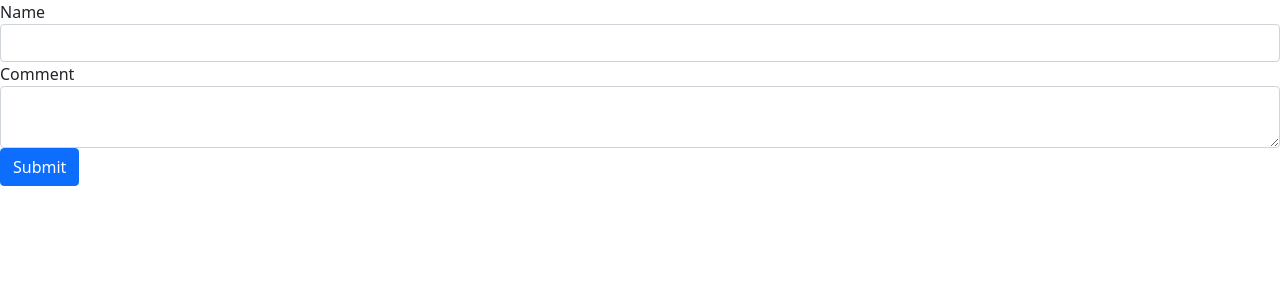
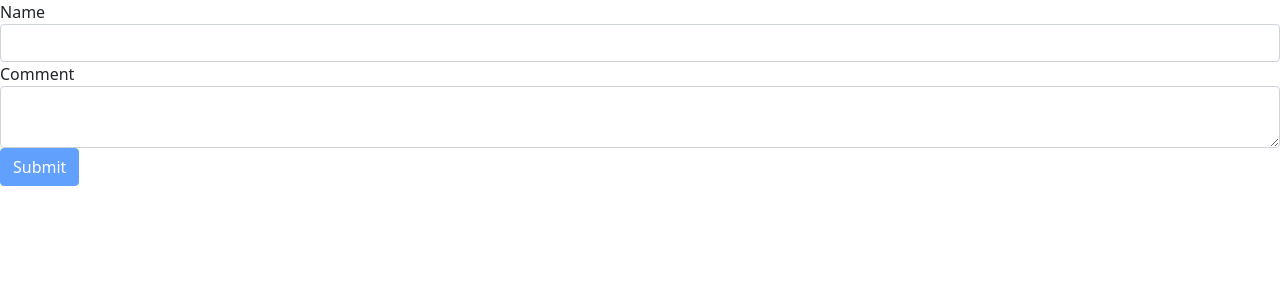
Before and after one commit to Nilesh-Shinde1/angular-practive, an Angular app: page / in a window 1280 px wide. Shown: the top 300 px of the page. Built offline with nearby package versions, Linux system fonts and the light colour scheme.

Commit message:
ngModelGroup and disable submit

```diff
--- a/src/app/input-form/input-form.component.html
+++ b/src/app/input-form/input-form.component.html
@@ -9,9 +9,11 @@
             <!-- <div *ngIf="ngModelObj.errors.required">Name is Required</div> -->
         </div>
     </div>
-    <div class="form-group">
-        <label for="comment">Comment</label>
-        <textarea id="comment" class="form-control" ngModel name="comment"></textarea>
+    <div ngModelGroup="issue">
+        <div class="form-group">
+            <label for="comment">Comment</label>
+            <textarea id="comment" class="form-control" ngModel name="comment"></textarea>
+        </div>
     </div>
-    <button class="btn btn-primary">Submit</button>
+    <button class="btn btn-primary" [disabled]="formObj.invalid">Submit</button>
 </form>
```
